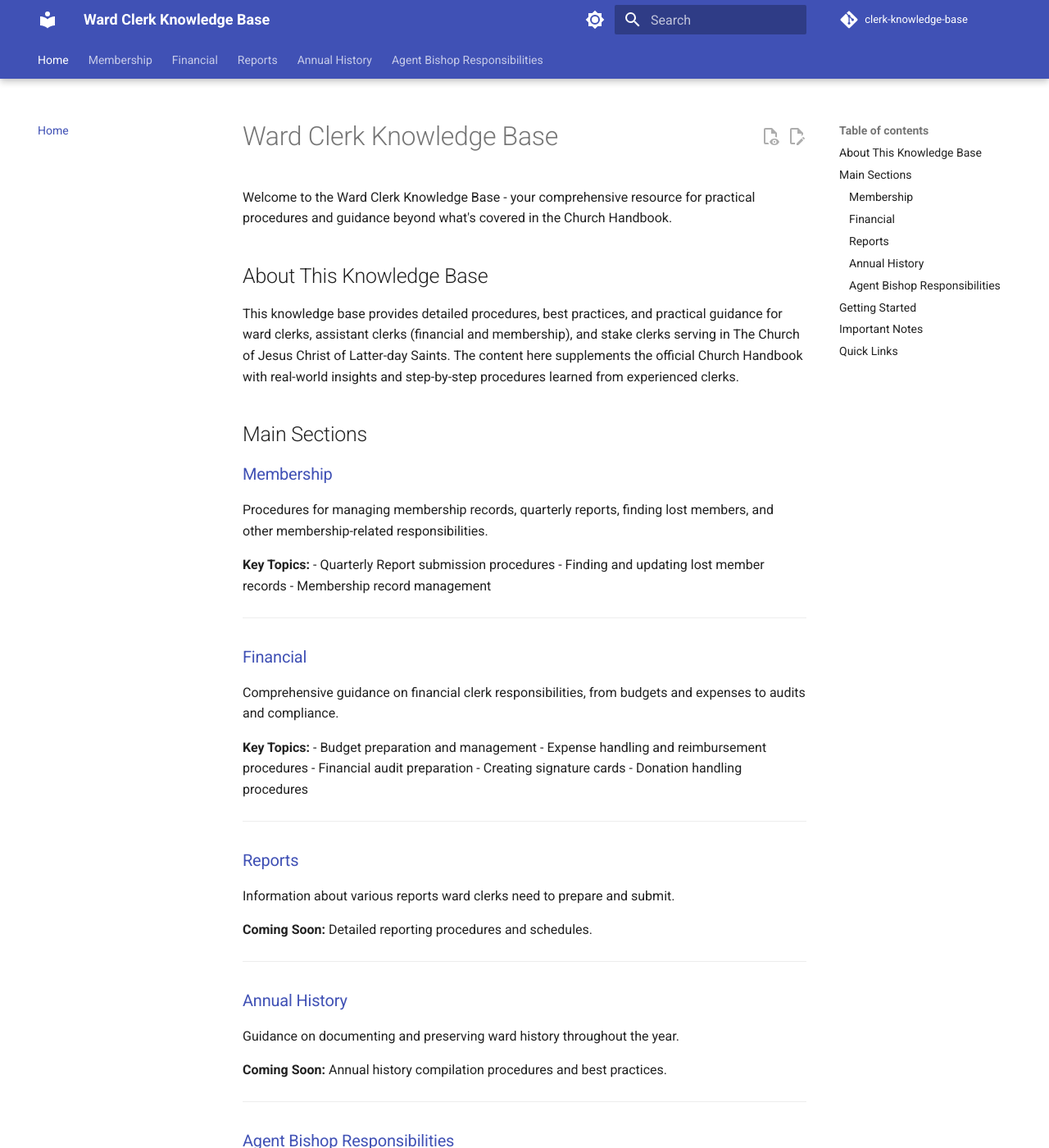
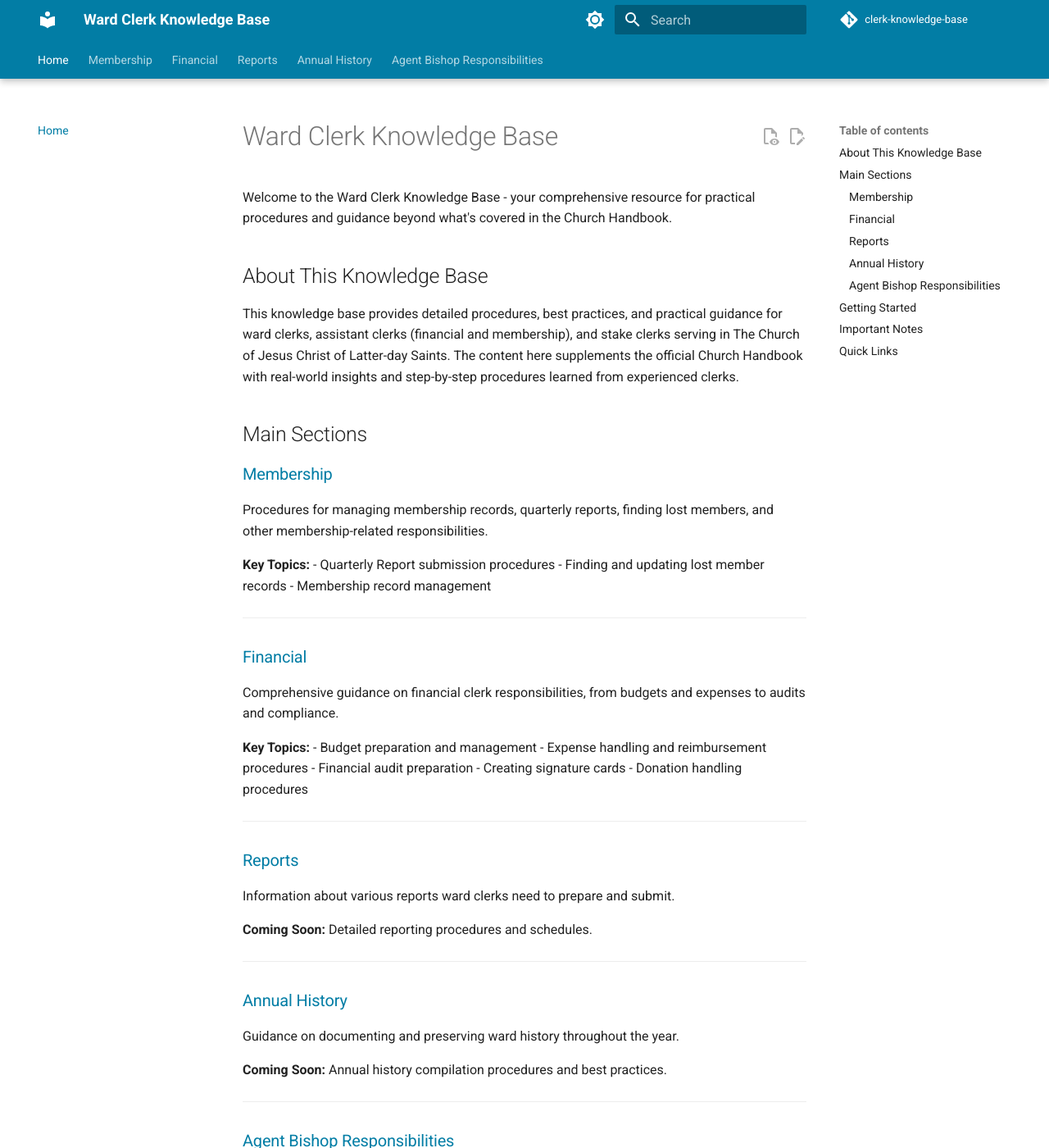
Before and after one commit to jamesjreynolds/clerk-knowledge-base, an MkDocs documentation site: the page built from docs/index.md, in a window 1280 px wide and 1400 px high. Shown: the whole window at 82% size. Built offline with MkDocs 1.6.1 and Material for MkDocs 9.7.7, drawn with Linux system fonts in a browser that asks for light colours; comment, search, counter and statistics services are not loaded.

Commit message:
fix: properly apply custom #027DA5 header color
- Set primary color to 'custom' in mkdocs.yml palette
- Add !important flags to ensure CSS override
- Define custom color for both light and dark modes
- Apply color to header, tabs, and links

```diff
--- a/docs/assets/css/custom.css
+++ b/docs/assets/css/custom.css
@@ -6,14 +6,28 @@
   --md-primary-fg-color--dark: #015f80;
 }
 
+/* Light mode colors */
+[data-md-color-scheme="default"] {
+  --md-primary-fg-color: #027DA5;
+  --md-primary-fg-color--light: #0398c9;
+  --md-primary-fg-color--dark: #015f80;
+}
+
+/* Dark mode colors */
+[data-md-color-scheme="slate"] {
+  --md-primary-fg-color: #027DA5;
+  --md-primary-fg-color--light: #0398c9;
+  --md-primary-fg-color--dark: #015f80;
+}
+
 /* Header background color */
 .md-header {
-  background-color: var(--md-primary-fg-color);
+  background-color: #027DA5 !important;
 }
 
 /* Tab navigation colors */
 .md-tabs {
-  background-color: var(--md-primary-fg-color);
+  background-color: #027DA5 !important;
 }
 
 /* Active tab highlighting */
@@ -24,9 +38,9 @@
 
 /* Link colors */
 .md-typeset a {
-  color: var(--md-primary-fg-color);
+  color: #027DA5;
 }
 
 .md-typeset a:hover {
-  color: var(--md-primary-fg-color--light);
+  color: #0398c9;
 }
--- a/mkdocs.yml
+++ b/mkdocs.yml
@@ -17,13 +17,13 @@ theme:
   # Color palette with light/dark mode toggle
   palette:
     - scheme: default  # Light mode
-      primary: indigo
+      primary: custom
       accent: indigo
       toggle:
         icon: material/brightness-7
         name: Switch to dark mode
     - scheme: slate  # Dark mode
-      primary: indigo
+      primary: custom
       accent: indigo
       toggle:
         icon: material/brightness-4
```
